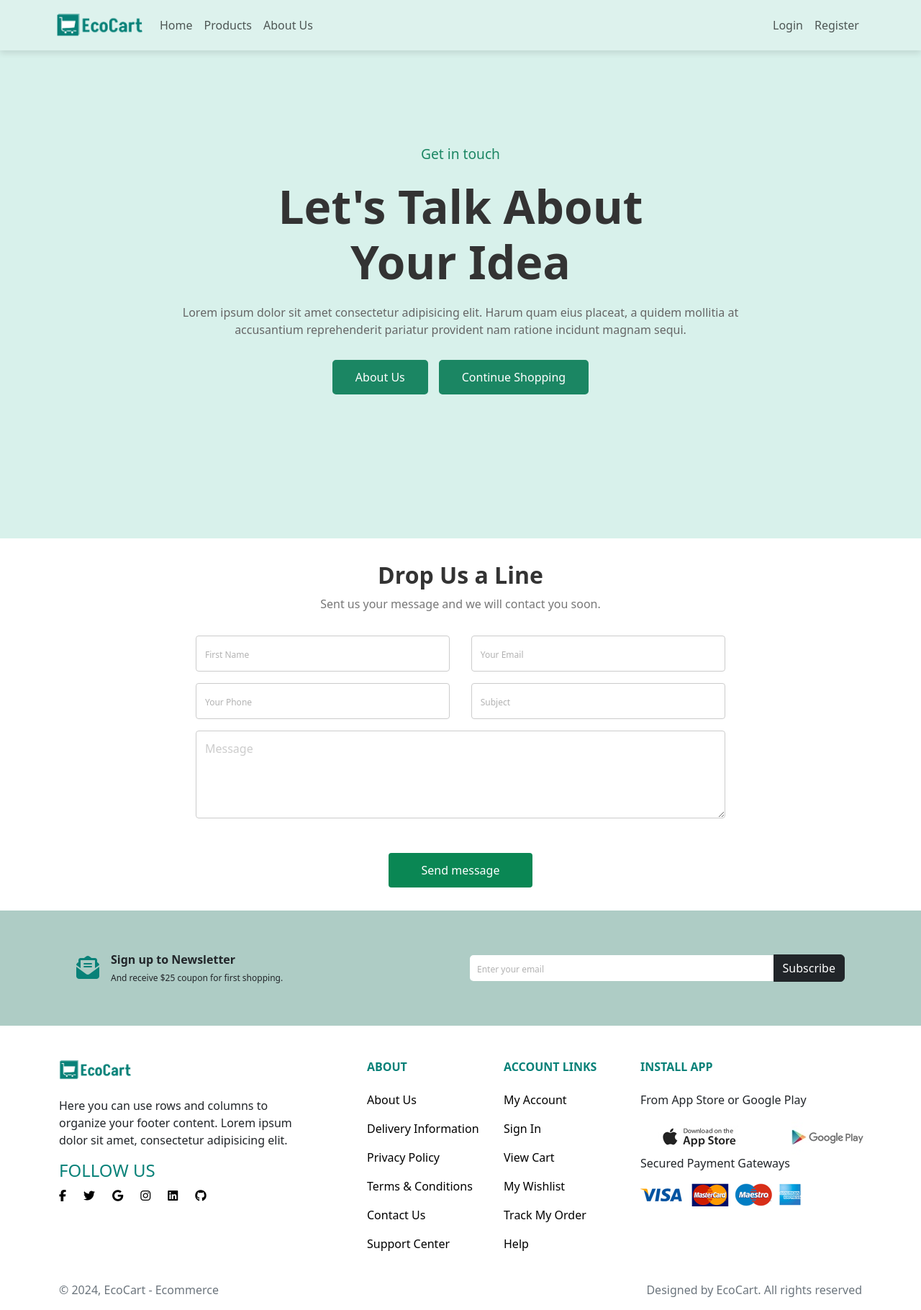
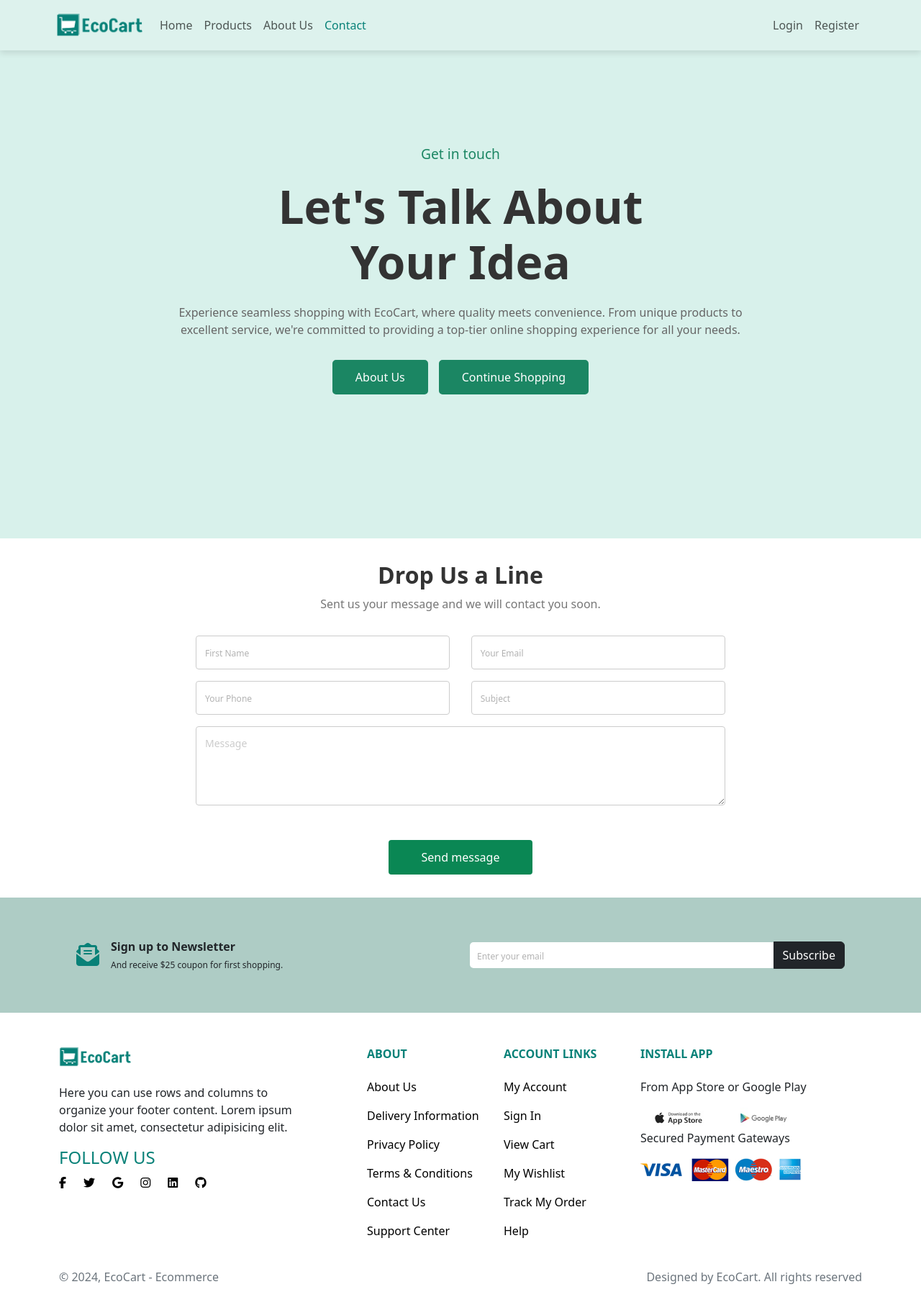
Before and after one commit to Mostafay65/ecommerce, a React (Create React App) app: page /Contact-us in a window 1280 px wide. Shown: the whole page at 72% size. Built offline with nearby package versions, Linux system fonts and the light colour scheme.

Commit message:
added some updates in navbar

```diff
--- a/src/Components/ContactUs/ContactUs.jsx
+++ b/src/Components/ContactUs/ContactUs.jsx
@@ -21,8 +21,7 @@ const ContactUs = () => {
 
   const validateForm = () => {
     let errors = {};
-        if (!formData.firstName.trim())
-            errors.firstName = "First Name is required";
+    if (!formData.firstName.trim()) errors.firstName = "First Name is required";
     if (!formData.email.trim()) errors.email = "Email is required";
     else if (!/\S+@\S+\.\S+/.test(formData.email))
       errors.email = "Email address is invalid";
@@ -34,7 +33,6 @@ const ContactUs = () => {
 
   const handleSubmit = async (e) => {
     e.preventDefault();
-        debugger;
     const formErrors = validateForm();
     if (Object.keys(formErrors).length === 0) {
       console.log("esrdds");
@@ -71,10 +69,10 @@ const ContactUs = () => {
             Let's Talk About Your Idea
           </h1>
           <p className={`${styles.contact_description}`}>
-                        Lorem ipsum dolor sit amet consectetur adipisicing elit.
-                        Harum quam eius placeat, a quidem mollitia at
-                        accusantium reprehenderit pariatur provident nam ratione
-                        incidunt magnam sequi.
+            Experience seamless shopping with EcoCart, where quality meets
+            convenience. From unique products to excellent service, we're
+            committed to providing a top-tier online shopping experience for all
+            your needs.
           </p>
           <div className={`${styles.contact_buttons}`}>
             <Link
@@ -100,10 +98,7 @@ const ContactUs = () => {
         </p>
         <form onSubmit={handleSubmit} className={`${styles.form}`}>
           <div className={`${styles.formGroup}`}>
-                        <div
-                            className="d-flex flex-column"
-                            style={{ width: "48%" }}
-                        >
+            <div className="d-flex flex-column" style={{ width: "48%" }}>
               <input
                 type="text"
                 name="firstName"
@@ -113,15 +108,10 @@ const ContactUs = () => {
                 className={`${styles.formControl}`}
               />
               {errors.firstName && (
-                                <span className={`${styles.error}`}>
-                                    {errors.firstName}
-                                </span>
+                <span className={`${styles.error}`}>{errors.firstName}</span>
               )}
             </div>
-                        <div
-                            className="d-flex flex-column"
-                            style={{ width: "48%" }}
-                        >
+            <div className="d-flex flex-column" style={{ width: "48%" }}>
               <input
                 type="email"
                 name="email"
@@ -131,17 +121,12 @@ const ContactUs = () => {
                 className={`${styles.formControl}`}
               />
               {errors.email && (
-                                <span className={`${styles.error}`}>
-                                    {errors.email}
-                                </span>
+                <span className={`${styles.error}`}>{errors.email}</span>
               )}
             </div>
           </div>
           <div className={`${styles.formGroup}`}>
-                        <div
-                            className="d-flex flex-column"
-                            style={{ width: "48%" }}
-                        >
+            <div className="d-flex flex-column" style={{ width: "48%" }}>
               <input
                 type="tel"
                 name="phone"
@@ -151,15 +136,10 @@ const ContactUs = () => {
                 className={`${styles.formControl}`}
               />
               {errors.phone && (
-                                <span className={`${styles.error}`}>
-                                    {errors.phone}
-                                </span>
+                <span className={`${styles.error}`}>{errors.phone}</span>
               )}
             </div>
-                        <div
-                            className="d-flex flex-column"
-                            style={{ width: "48%" }}
-                        >
+            <div className="d-flex flex-column" style={{ width: "48%" }}>
               <input
                 type="text"
                 name="subject"
@@ -169,9 +149,7 @@ const ContactUs = () => {
                 className={`${styles.formControl}`}
               />
               {errors.subject && (
-                                <span className={`${styles.error}`}>
-                                    {errors.subject}
-                                </span>
+                <span className={`${styles.error}`}>{errors.subject}</span>
               )}
             </div>
           </div>
@@ -185,9 +163,7 @@ const ContactUs = () => {
               rows="4"
             ></textarea>
             {errors.message && (
-                            <span className={`${styles.error}`}>
-                                {errors.message}
-                            </span>
+              <span className={`${styles.error}`}>{errors.message}</span>
             )}
           </div>
           <button type="submit" className={`${styles.submitButton}`}>
--- a/src/Components/ContactUs/ContactUs.module.css
+++ b/src/Components/ContactUs/ContactUs.module.css
@@ -113,6 +113,12 @@
     font-size: 1rem;
     border: 1px solid #cccccc;
     border-radius: 4px;
+    font-size: 14px;
+}
+.formControl:focus{
+    border: 1px solid #086a3f !important;
+    outline: none;
+
 }
 
 .formControl::placeholder {
--- a/src/Components/LayOut/Footer/Footer.jsx
+++ b/src/Components/LayOut/Footer/Footer.jsx
@@ -145,12 +145,8 @@ const Footer = () => {
               <h6 className="text-uppercase fw-semibold text-main mb-4">Install App</h6>
               <p>From App Store or Google Play</p>
               <div className="d-flex gap-2 mb-sm-4 mb-lg-0">
-                <a href="#" className="hover-up">
-                  <img className="active" src={AppStore} alt="App Store" />
-                </a>
-                <a href="#" className="hover-up">
-                  <img src={PlayStore} alt="Google Play Store" />
-                </a>
+                  <img width={110} src={AppStore} alt="App Store" />
+                  <img width={110} src={PlayStore} alt="Google Play Store" />
               </div>
               <p>Secured Payment Gateways</p>
               <a href="#" className="hover-up">
--- a/src/Components/LayOut/Navbar/Navbar.jsx
+++ b/src/Components/LayOut/Navbar/Navbar.jsx
@@ -93,24 +93,6 @@ const Navbar = () => {
                   Products
                 </NavLink>
               </li>
-              {token ? (
-                <li className="nav-item">
-                  <NavLink
-                    to="/cart"
-                    className={({ isActive }) =>
-                      `${isActive ? "text-main" : ""} nav-link `
-                    }
-                    aria-current="page"
-                  >
-                    <p className={`p-0 m-0 ${styles.cart}`}>
-                      Cart
-                      <span className={`${styles.cartNum}`}>{numOfItems}</span>
-                    </p>
-                  </NavLink>
-                </li>
-              ) : (
-                ""
-              )}
               <li className="nav-item">
                 <NavLink
                   to="/about-us"
@@ -122,11 +104,29 @@ const Navbar = () => {
                   About Us
                 </NavLink>
               </li>
+              <li className="nav-item">
+                <NavLink
+                  to="/contact-us"
+                  className={({ isActive }) =>
+                    `${isActive ? "text-main" : ""} nav-link`
+                  }
+                  aria-current="page"
+                >
+                  Contact
+                </NavLink>
+              </li>
             </ul>
 
             <ul className="navbar-nav ms-auto mb-2 mb-lg-0">
               {token ? (
                 <>
+                 <div className=" d-flex me-0 me-lg-3 mt-2 mb-3 my-lg-0 justify-content-center align-items-center">
+                   <Link to={'/cart'}>
+                   <i className="fas fa-xl fa-cart-shopping text-sec position-relative">
+                      <div className="bg-main position-absolute bottom-100 start-100 translate-middle text-white text-xsm d-flex justify-content-center align-items-center rounded-3 " style={{width:'18px',height:'18px'}}>{numOfItems}</div>
+                    </i>
+                   </Link>
+                  </div>
                   <div className="user-info justify-content-center d-flex align-items-center">
                     <div
                       className="icon rounded-pill bg-main d-flex justify-content-center align-items-center"
@@ -141,10 +141,10 @@ const Navbar = () => {
                         onClick={() => setScroll(!scroll)}
                       ></div>
                       <div
-                        className={`conChild position-absolute bg-white rounded-3 top-100 end-0 px-2 mt-2 py-2 ${
+                        className={`${styles.conChild} position-absolute rounded-2 top-100 end-0 px-2 mt-2 py-2 ${
                           scroll ? "" : "d-none"
                         } `}
-                        style={{ width: "160px" }}
+                        style={{ width: "180px" }}
                       >
                         <NavLink
                           to="/changePassword"
@@ -165,6 +165,7 @@ const Navbar = () => {
                       </div>
                     </div>
                   </div>
+
                 </>
               ) : (
                 <>
--- a/src/Components/LayOut/Navbar/Navbar.module.css
+++ b/src/Components/LayOut/Navbar/Navbar.module.css
@@ -42,3 +42,7 @@
 .scrolledDownIcon:hover{
     color: #088178 ;
 }
+.conChild{
+    box-shadow: 0 4px 8px 0 rgba(0, 0, 0, 0.2);
+    background-color: rgb(255, 255, 255) !important;
+}
--- a/src/ContactUs.json
+++ /dev/null
@@ -1,20 +0,0 @@
-{
-  "Messages": [
-    {
-      "firstName": "test",
-      "email": "test",
-      "phone": "test",
-      "subject": "test",
-      "message": "test",
-      "id": "ff05"
-    },
-    {
-      "id": "3a17",
-      "firstName": "ghfgc",
-      "email": "jkbn@sdjks.com",
-      "phone": "hkhgvj",
-      "subject": "hbvgh",
-      "message": "bhvgfchgchgv"
-    }
-  ]
-}
```
Also changed, not shown: ContactUs.json (added, +36 -0 lines). Lines whose indentation alone changed are shown as unchanged.
